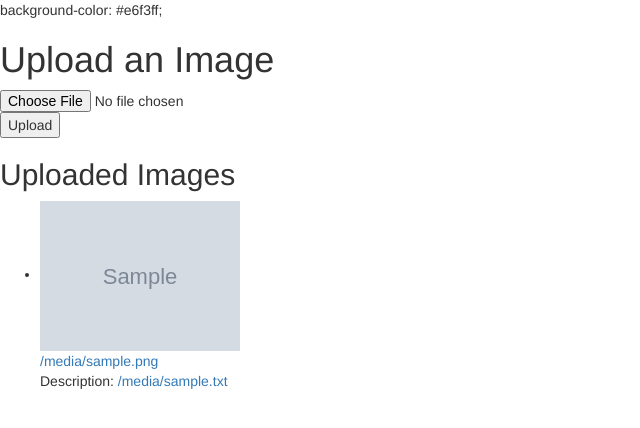
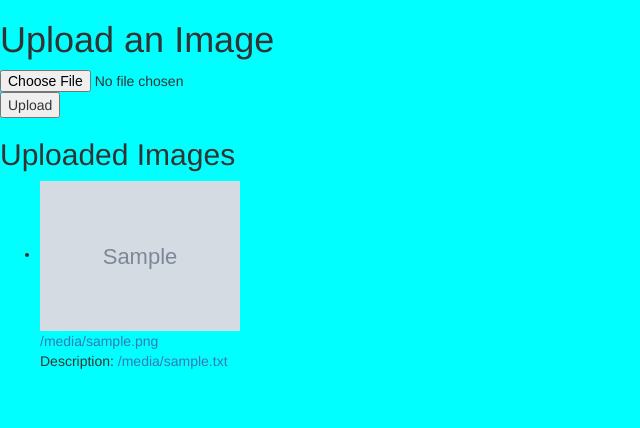
Before and after one commit to Amarrels/ImageUploadApp, a Flask app: template Project1/templates/index.html in a window 1280 px wide. Shown: the top 428 px of the page, without its empty margins (0-640 px from the left). Run offline with Flask 2, Linux system fonts and the light colour scheme; the template is opened without the code that fills it: most values are stand-ins (such as "Sample title", 1, 10 or a date in 2020); grey boxes marked "Sample" are stand-in pictures; some libraries are stand-ins or nearby versions.

Commit message:
added a blue background to monitor if traffic is split across revisions

```diff
--- a/Project1/templates/index.html
+++ b/Project1/templates/index.html
@@ -5,9 +5,15 @@
     <meta name="viewport" content="width=device-width, initial-scale=1.0">
     <link rel="stylesheet" href="//maxcdn.bootstrapcdn.com/bootstrap/3.3.2/css/bootstrap.min.css">
     <title>PhotoBook - Cloud Native Development</title>
+    <style>
+        body{
+            background-color: aqua;
+        }
+    </style>
 </head>
+
 <body>
-    background-color: #e6f3ff;  <!-- Light Blue Background-->
+
     <h1>Upload an Image</h1>
     <form action="/upload" method="post" enctype="multipart/form-data">
         <input type="file" name="file">
```
